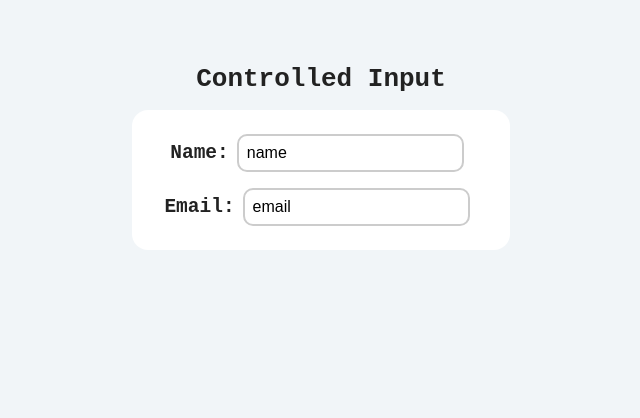
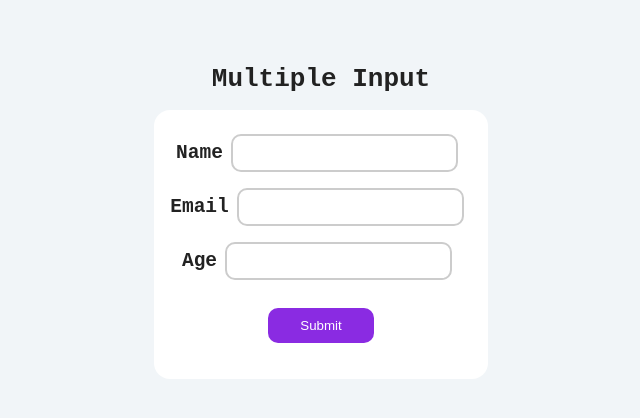
Before and after one commit to jyotip101/react-practice-projects, a React (Create React App) app: page / in a window 1280 px wide. Shown: the top 418 px of the page, without its empty margins (319-959 px from the left). Built offline with nearby package versions, Linux system fonts and the light colour scheme.

Commit message:
multiple input

```diff
--- a/src/App.css
+++ b/src/App.css
@@ -28,7 +28,7 @@ body {
 .items {
   background-color: #fff;
   border-radius: 1rem;
-  padding: 1rem 2rem;
+  padding: 1rem;
   width: fit-content;
   margin: 1rem auto;
 }
--- a/src/App.js
+++ b/src/App.js
@@ -1,4 +1,4 @@
-import './app.css';
+import './app.css'
 
 // import Projects from './Projects';
 
@@ -7,19 +7,21 @@ import './app.css';
 // import MultipleReturn from './UseEffect-Multiple-Return/MultipleReturn';
 // import ShowHide from './Show-And-Hide-Example/ShowHide';
 // import Menu from './Menu-Example/Menu';
-import ControlledInput from './Controlled-Input-Example/ControlledInput';
+// import ControlledInput from './Controlled-Input-Example/ControlledInput'
+import MultipleInput from './Multiple-Input-Controls/MultipleInput'
 
 function App() {
   return (
-    <div className="app">
+    <div className='app'>
       {/* <Projects/>   */}
       {/* <GithubUser/> */}
       {/* <MultipleReturn/> */}
       {/* <ShowHide/> */}
       {/* <Menu /> */}
-      <ControlledInput />
+      {/* <ControlledInput /> */}
+      <MultipleInput />
     </div>
-  );
+  )
 }
 
-export default App;
+export default App
--- a/src/Controlled-Input-Example/ControlledInput.js
+++ b/src/Controlled-Input-Example/ControlledInput.js
@@ -1,21 +1,78 @@
-import React from "react";
+import React, { useState } from 'react'
 
 const ControlledInput = () => {
+  const [person, setPerson] = useState([])
+  const [name, setName] = useState('')
+  const [email, setEmail] = useState('')
+
+  const onsubmitHandler = (e) => {
+    e.preventDefault()
+    if (name && email) {
+      const persons = {
+        name: name,
+        email: email,
+        id: new Date().getTime().toString(),
+      }
+      setPerson((person) => {
+        return [...person, persons]
+      })
+    } else {
+      console.log('empty input')
+    }
+    setName('')
+    setEmail('')
+  }
+
+  const removePerson = (id) => {
+    console.log(id)
+    setPerson((oldPerson) => {
+      const newPerson = oldPerson.filter((person) => person.id !== id)
+      return newPerson
+    })
+  }
   return (
     <>
       <h1>Controlled Input</h1>
-      <div className="items">
-        <div className="input-item">
-          <label htmlFor="name">Name: </label>
-          <input type="text" name="name" id="name" value="name" />
-        </div>
-        <div className="input-item">
-          <label htmlFor="email">Email: </label>
-          <input type="text" name="email" id="email" value="email" />
-        </div>
+      <div className='items'>
+        <form onSubmit={onsubmitHandler}>
+          <div className='input-item'>
+            <label htmlFor='name'>Name: </label>
+            <input
+              type='text'
+              name='name'
+              id='name'
+              value={name}
+              onChange={(e) => setName(e.target.value)}
+            />
+          </div>
+          <div className='input-item'>
+            <label htmlFor='email'>Email: </label>
+            <input
+              type='text'
+              name='email'
+              id='email'
+              value={email}
+              onChange={(e) => setEmail(e.target.value)}
+            />
+          </div>
+          <button className='btn'>Submit</button>
+        </form>
       </div>
+      {person.map((person) => {
+        const { name, id, email } = person
+        return (
+          <div key={id} className='items'>
+            <h1 style={{ fontSize: '115%' }}>
+              name: {name}, Email: {email}
+            </h1>
+            <button className='remove' onClick={() => removePerson(id)}>
+              <i className='material-icons'>delete</i>
+            </button>
+          </div>
+        )
+      })}
     </>
-  );
-};
+  )
+}
 
-export default ControlledInput;
+export default ControlledInput
--- /dev/null
+++ b/src/Multiple-Input-Controls/MultipleInput.js
@@ -0,0 +1,82 @@
+import React, { useState } from 'react'
+
+const MultipleInput = () => {
+  const [person, setPerson] = useState({ fName: '', age: '', email: '' })
+  const [people, setPeople] = useState([])
+
+  const handleChange = (e) => {
+    const name = e.target.name
+    const value = e.target.value
+    setPerson({ ...person, [name]: value })
+  }
+
+  const submitHandler = (e) => {
+    e.preventDefault()
+    if (person.fName && person.email && person.age) {
+      const newPerson = { ...person, id: new Date().getTime().toString() }
+
+      setPeople([...people, newPerson])
+      setPerson({ fName: '', age: '', email: '' })
+    } else {
+      console.log('error')
+    }
+  }
+  return (
+    <>
+      <h1>Multiple Input</h1>
+      <div className='items'>
+        <form onSubmit={submitHandler}>
+          <div className='itnput-item'>
+            <label htmlFor='fName'>Name</label>
+            <input
+              type='text'
+              id='fName'
+              name='fName'
+              value={person.fName}
+              onChange={handleChange}
+            />
+          </div>
+          <div className='input-item'>
+            <label htmlFor='email'>Email</label>
+            <input
+              type='email'
+              name='email'
+              id='email'
+              value={person.email}
+              onChange={handleChange}
+            />
+          </div>
+          <div className='input-item'>
+            <label htmlFor='age'>Age</label>
+            <input
+              type='text'
+              name='age'
+              id='age'
+              value={person.age}
+              onChange={handleChange}
+            />
+          </div>
+          <button
+            style={{ backgroundColor: 'blueviolet' }}
+            className='btn'
+            type='submit'
+          >
+            Submit
+          </button>
+        </form>
+      </div>
+      {people.map((peoples) => {
+        const { email, fName, age, id } = peoples
+        return (
+          <div className='items' key={id}>
+            <p>
+              {fName} {age} {email}
+            </p>
+          </div>
+        )
+      })}
+    </>
+  )
+}
+
+export default MultipleInput
```
Also changed, not shown: src/Birthdays Reminder/BirthdaysReminder.js (+25 -33 lines), src/useState-Array-Example/UseState.js (+18 -23 lines), src/useState-Array-Example/UseStateData.js (+5 -5 lines), 1 other file (tests, documents, lock files or other folders).
